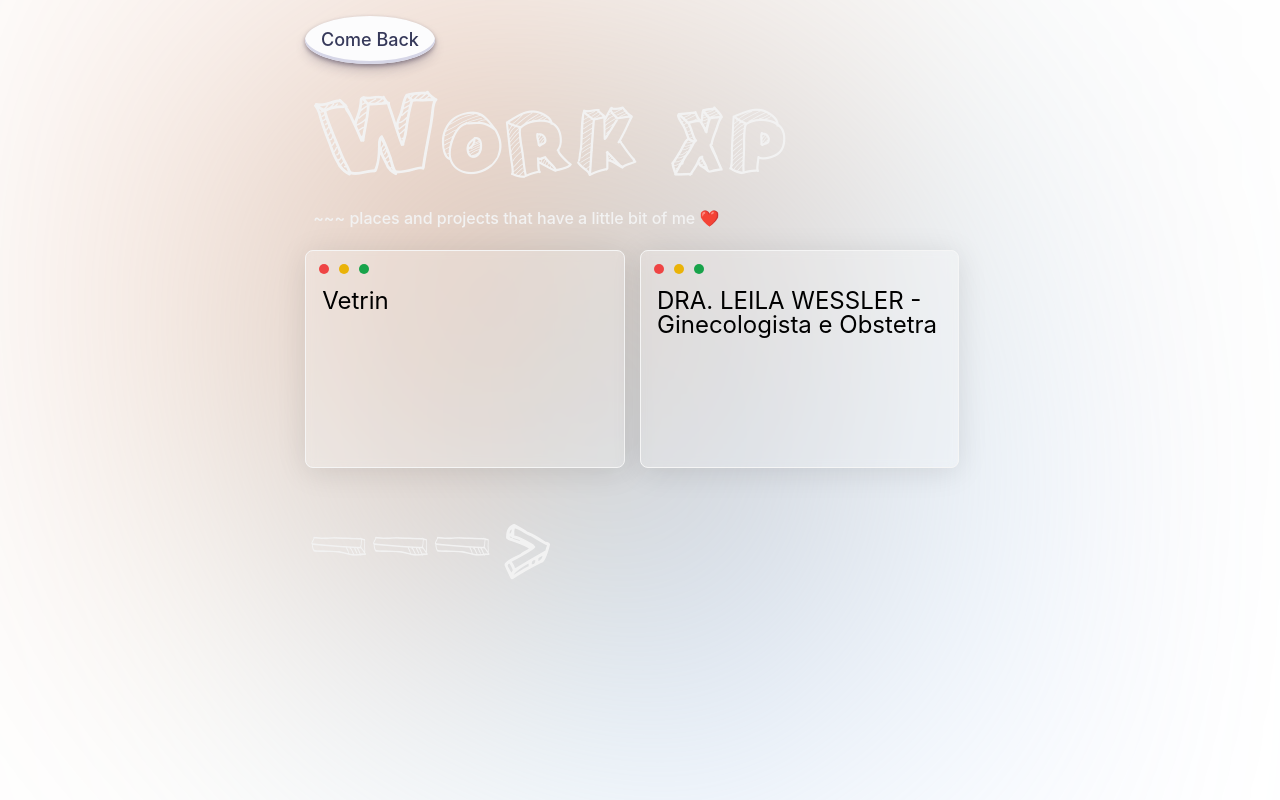
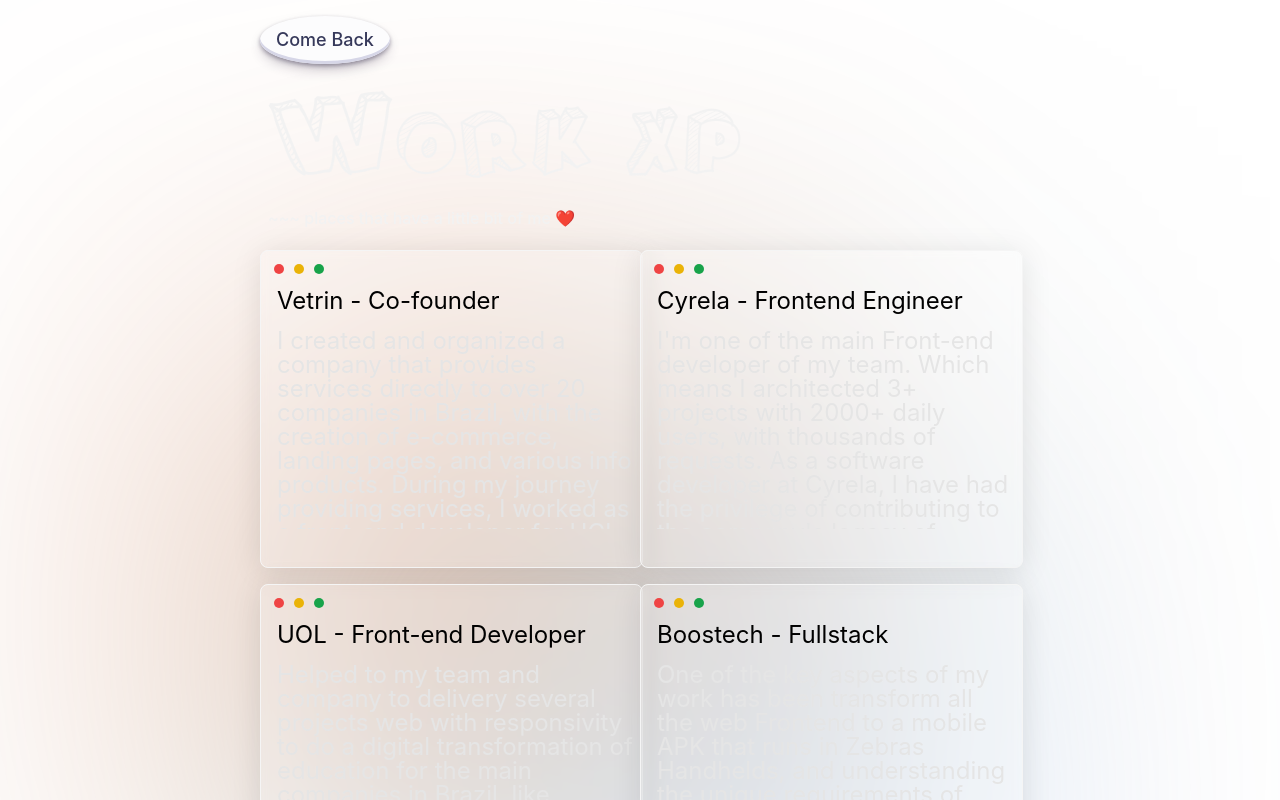
Before and after one commit to bolodissenoura/imdaniellimae, a Next.js app: page /work-xp in a window 1280 px wide. Shown: the top 800 px of the page. Built offline with nearby package versions, Linux system fonts and the light colour scheme.

Commit message:
feat: adding my work xp cards

```diff
--- a/components/Card/card.component.tsx
+++ b/components/Card/card.component.tsx
@@ -20,7 +20,10 @@
           <Styles.LittleCuteBall color="#18A34A" />
         </Styles.Header>
         <Styles.Title>{props.title}</Styles.Title>
-        <Styles.Title>{props.description}</Styles.Title>
+        <br />
+        <Styles.Body>
+          <Styles.SubTitle>{props.description}</Styles.SubTitle>
+        </Styles.Body>
       </Styles.Container>
     </>
   );
--- a/components/Card/linkButton.styles.ts
+++ b/components/Card/linkButton.styles.ts
@@ -1,9 +1,9 @@
 import styled, { keyframes } from "styled-components";
 
 export const Container = styled.div`
-  height: 200px;
-  width: 90%;
-  margin-bottom: 0.5rem;
+  height: 300px;
+  width: 96%;
+  margin-bottom: 1rem;
   background: rgba(255, 255, 255, 0.2);
   border-radius: 16px;
   box-shadow: 0 4px 30px rgba(0, 0, 0, 0.1);
@@ -13,6 +13,11 @@
   border: 1px solid #f5f5f5;
   border-radius: 8px;
   padding: 8px;
+`;
+
+export const Body = styled.div`
+  height: 200px;
+  overflow-y: scroll;
 `;
 
 export const Header = styled.div`
@@ -35,7 +40,16 @@
 
 export const Title = styled.p`
   padding-left: 8px;
-  font-size: 2rem;
+  font-size: 3rem;
+  @media (min-width: 600px) {
+    font-size: 1.5rem;
+  }
+`;
+
+export const SubTitle = styled.p`
+  padding-left: 8px;
+  font-size: 1.8rem;
+  color: #e5e5e5;
   @media (min-width: 600px) {
     font-size: 1.5rem;
   }
--- a/components/LinkButton/linkButton.component.tsx
+++ b/components/LinkButton/linkButton.component.tsx
@@ -21,7 +21,7 @@
             Download CV
           </a>
         </Styles.Button>
-        <Link href="/workxp" passHref legacyBehavior>
+        <Link href="/work-xp" passHref legacyBehavior>
           <Styles.Button>
             <a>Work XP</a>
           </Styles.Button>
--- a/components/ListsContent/listsContent.component.tsx
+++ b/components/ListsContent/listsContent.component.tsx
@@ -36,7 +36,6 @@
               </>
             ))}
           </Styles.ContainerCard>
-          <Styles.Title>{"--->"}</Styles.Title>
         </Styles.TextContent>
       </Styles.Container>
     </>
--- a/pages/work-xp.tsx
+++ b/pages/work-xp.tsx
@@ -2,12 +2,42 @@
 
 export default function WorkXp() {
   const dataList = [
-    { link: "https://vetrin.com.br", title: "Vetrin" },
     {
-      link: "https://draleilawessler.com.br",
-      title: "DRA. LEILA WESSLER - Ginecologista e Obstetra",
+      link: "https://vetrin.com.br",
+      title: "Vetrin - Co-founder",
+      description:
+        "I created and organized a company that provides services directly to over 20 companies in Brazil, with the creation of e-commerce, landing pages, and various info products. During my journey providing services, I worked as a front-end developer for HCL Tech (an Indian-based company with English communication), providing services for AVON here in Brazil.I have also been involved in various freelance projects, using primarily Javascript, Typescript, HTML, CSS, React, Styled-Components (etc.)",
     },
-
+    {
+      link: "https://apps.apple.com/br/app/sell-it-agenda-de-corretores/id1583818111",
+      title: "Cyrela - Frontend Engineer",
+      description:
+        "I'm one of the main Front-end developer of my team. Which means I architected 3+ projects with 2000+ daily users, with thousands of requests. As a software developer at Cyrela, I have had the privilege of contributing to the company's legacy of creating the most desirable luxury projects in Brazil. In this role, I have been responsible for developing cross-platform ( IOS & Android ) and web applications that assist home brokers in their work. With over 60 years of history, the Cyrela brand is known for its commitment to excellence, and I have strived to uphold this standard in every project I have worked on. Working closely with the home brokers, I have developed custom applications that help them better serve their clients, streamline their workflows, and ultimately close more deals. Overall, working at Cyrela has been an enriching and fulfilling experience, and I am proud to have contributed to the company's reputation for excellence in the luxury real estate market.",
+    },
+    {
+      link: "https://sobreuol.noticias.uol.com.br/en/",
+      title: "UOL - Front-end Developer",
+      description:
+        "Helped to my team and company to delivery several projects web with responsivity to do a digital transformation of education for the main companies in Brazil, like Santander, Banco do Brasil, Tim, Claro, Americanas, Magalu. UOL EdTech is leading the digital transformation of education in Brazil, building an ecosystem of solutions that connect companies, universities and students. The mission is to expand access to education through technology, thus creating more opportunities and inclusion in the country's economy",
+    },
+    {
+      link: "https://www.boostech.com.br/",
+      title: "Boostech - Fullstack ",
+      description:
+        "One of the key aspects of my work has been transform all the web Frontend to a mobile APK that runs in Zebras Handhelds, and understanding the unique requirements of each company that we work with, and developing custom solutions that are tailored to their needs. This has involved working closely with clients to gather requirements, design user interfaces, and develop features that streamline and optimize their warehouse operations. As a software developer at Boostech, I have had the opportunity to work on developing applications for companies focused on logistics storage and warehouses, also known as Warehouse Management Systems (WMS). In this role, I have been responsible for creating both web and mobile applications, using a range of programming languages and development tools. Throughout my time at Boostech, I have developed a deep understanding of the logistics and warehousing industry, as well as the latest trends and technologies in software development. I have also honed my skills in project management, working collaboratively with cross-functional teams to ensure that projects are delivered on time, within budget, and to the highest quality standards. Overall, my experience at Boostech has been incredibly rewarding, and I look forward to continuing to develop innovative solutions that help our clients succeed in a rapidly evolving marketplace.",
+    },
+    {
+      link: "https://www.boostech.com.br/",
+      title: "Fpass - Fullstack",
+      description:
+        "As a Fullstack Developer, responsible for building and maintaining their streaming platform for EDtech. Fpass is a Lifelong Learning ecosystem with the purpose of transforming education. I used technologies like React, Node.js, and Firebase to create a user-friendly experience for learners and educators. Basically, I made learning online super easy and fun for everyone !",
+    },
+    {
+      link: "https://www.avon.com.br/",
+      title: "HCL - Avon",
+      description:
+        "I worked as a front-end developer for HCL Tech (an Indian-based company with English communication), providing services for AVON here in Brazil.",
+    },
   ];
 
   return (
@@ -15,7 +45,7 @@
       <C.ListsContent
         data={dataList}
         title="Work xp"
-        subtitle="~~~ places and projects that have a little bit of me ❤️"
+        subtitle="~~~ places that have a little bit of me ❤️"
       />
     </>
   );
```
